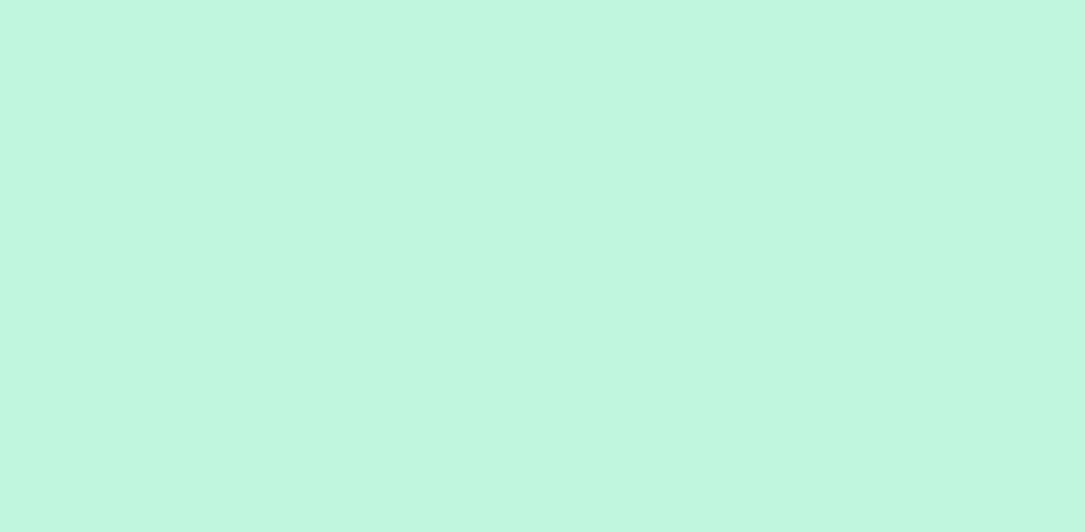
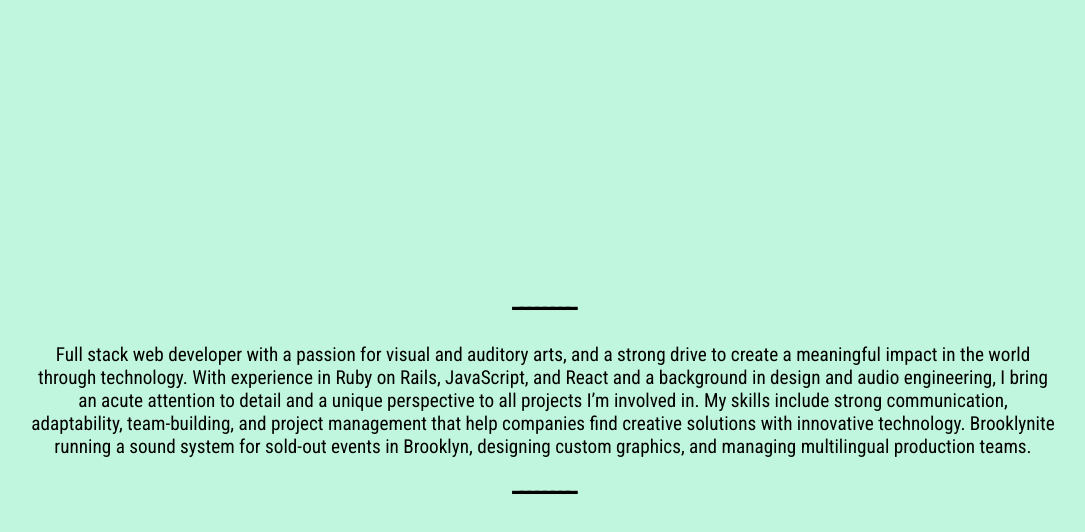
Before and after one commit to Maurice-Roy/Maurice-Roy-Website, a React (Create React App) app: page / in a window 1280 px wide. Both pictures are taken after a click on the element 160 px from the left and 749 px from the top of the page. Shown: the top 532 px of the page, without its empty margins (97-1182 px from the left). Built offline with nearby package versions, Linux system fonts and the light colour scheme.

Commit message:
added about page with new entrance anim

```diff
--- a/src/components/AboutPage.css
+++ b/src/components/AboutPage.css
@@ -1,5 +1,64 @@
 #AboutPage {
   width: 100%;
   height: 100%;
+  display: flex;
+  position: absolute;
+}
+
+#Bio {
+  font-size: 120%;
+  margin: auto;
   display: block;
+  position: relative;
+  max-width: 80%;
+  text-align: center;
+  -webkit-animation: slide-in-blurred-bottom 1s cubic-bezier(0.230, 1.000, 0.320, 1.000) both;
+	animation: slide-in-blurred-bottom 1s cubic-bezier(0.230, 1.000, 0.320, 1.000) both;
 }
+
+.Line {
+  letter-spacing: -0.2em;
+}
+
+/* animations */
+
+@-webkit-keyframes slide-in-blurred-bottom {
+  0% {
+    -webkit-transform: translateY(1000px) scaleY(2.5) scaleX(0.2);
+            transform: translateY(1000px) scaleY(2.5) scaleX(0.2);
+    -webkit-transform-origin: 50% 100%;
+            transform-origin: 50% 100%;
+    -webkit-filter: blur(40px);
+            filter: blur(40px);
+    opacity: 0;
+  }
+  100% {
+    -webkit-transform: translateY(0) scaleY(1) scaleX(1);
+            transform: translateY(0) scaleY(1) scaleX(1);
+    -webkit-transform-origin: 50% 50%;
+            transform-origin: 50% 50%;
+    -webkit-filter: blur(0);
+            filter: blur(0);
+    opacity: 1;
+  }
+}
+@keyframes slide-in-blurred-bottom {
+  0% {
+    -webkit-transform: translateY(1000px) scaleY(2.5) scaleX(0.2);
+            transform: translateY(1000px) scaleY(2.5) scaleX(0.2);
+    -webkit-transform-origin: 50% 100%;
+            transform-origin: 50% 100%;
+    -webkit-filter: blur(40px);
+            filter: blur(40px);
+    opacity: 0;
+  }
+  100% {
+    -webkit-transform: translateY(0) scaleY(1) scaleX(1);
+            transform: translateY(0) scaleY(1) scaleX(1);
+    -webkit-transform-origin: 50% 50%;
+            transform-origin: 50% 50%;
+    -webkit-filter: blur(0);
+            filter: blur(0);
+    opacity: 1;
+  }
+}
--- a/src/components/AboutPage.js
+++ b/src/components/AboutPage.js
@@ -5,7 +5,11 @@
   render (props) {
     return (
       <div id="AboutPage" onClick={() => this.props.changeDisplay("LandingPage")}>
-
+        <p id="Bio">
+          <span className="Line">━━━━━━━━</span><br/><br/>
+          Full stack web developer with a passion for visual and auditory arts, and a strong drive to create a meaningful impact in the world through technology. With experience in Ruby on Rails, JavaScript, and React and a background in design and audio engineering, I bring an acute attention to detail and a unique perspective to all projects I’m involved in. My skills include strong communication, adaptability, team-building, and project management that help companies find creative solutions with innovative technology. Brooklynite running a sound system for sold-out events in Brooklyn, designing custom graphics, and managing multilingual production teams.<br/><br/>
+          <span className="Line">━━━━━━━━</span>
+        </p>
       </div>
     )
   }
```
